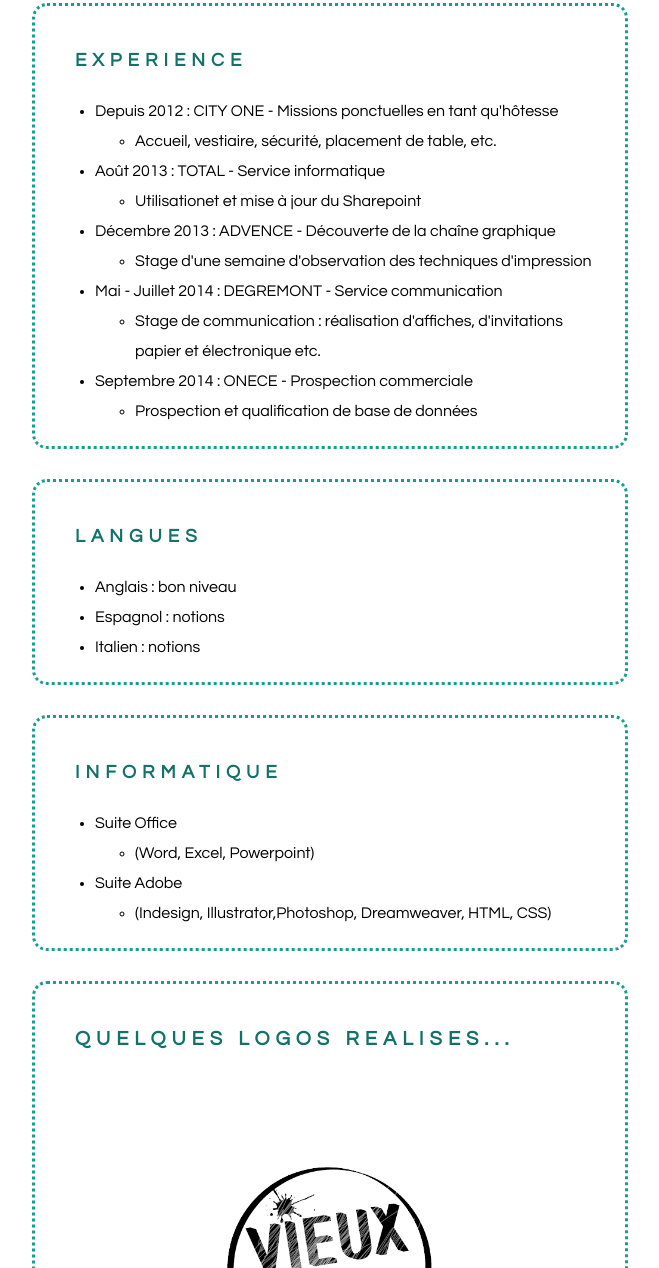
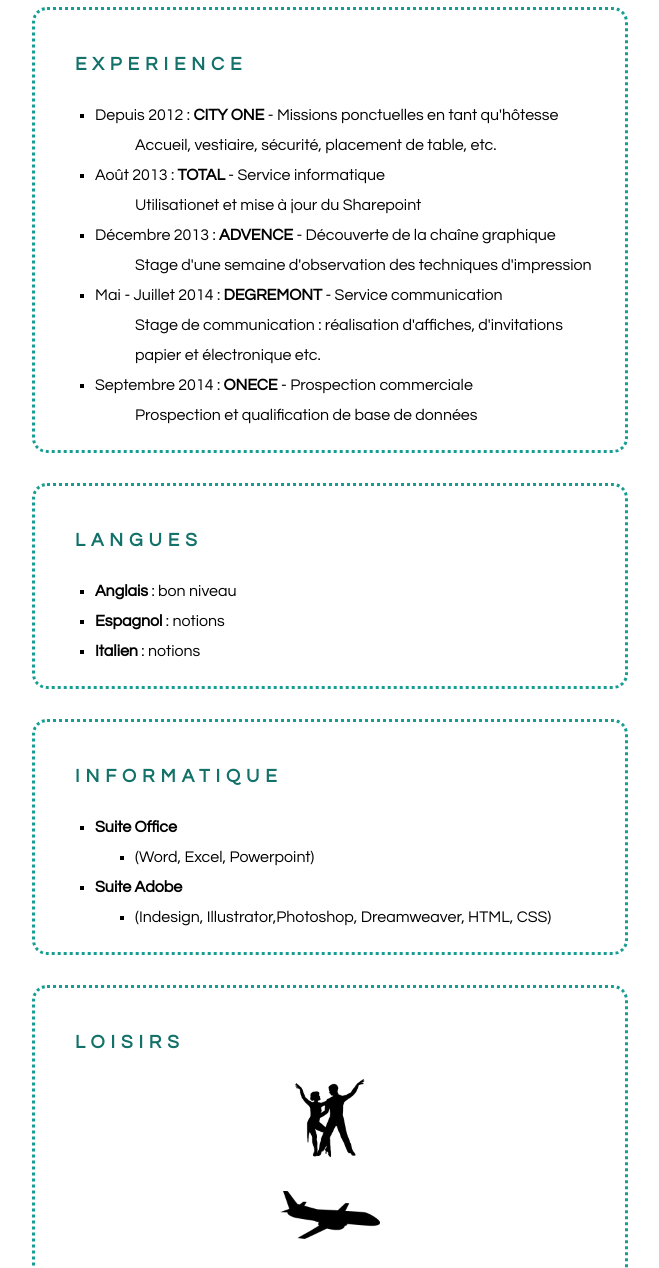
Before and after one commit to lucierousseau/projet-test-PRO2A, a plain HTML site: page parcours.html in a window 1280 px wide. Shown: the part 181-1449 px from the top of the page, without its empty margins (310-969 px from the left). Drawn offline with Linux system fonts and the light colour scheme; a web font is replaced by a local one.

Commit message:
Dernières retouches + loisirs

```diff
--- a/parcours.html
+++ b/parcours.html
@@ -4,7 +4,10 @@
     <meta charset="UTF-8">
     <title>CV - Lucie Rousseau </title>
      <link rel="stylesheet" href="style.css">
+     <link href='http://fonts.googleapis.com/css?family=Lily+Script+One' rel='stylesheet' type='text/css'>
+<link href='http://fonts.googleapis.com/css?family=Abel' rel='stylesheet' type='text/css'>
 </head>
+
 <body>
      <header>
          <nav>
@@ -22,30 +25,30 @@
     <h3> EXPERIENCE </h3>
         <ul>
 
-        <li> Depuis 2012 : CITY ONE - Missions ponctuelles en tant qu'hôtesse </li>
+        <li> Depuis 2012 : <b> CITY ONE </b> - Missions ponctuelles en tant qu'hôtesse </li>
                 <ul>
-                    <li> Accueil, vestiaire, sécurité, placement de table, etc.</li>
+                    Accueil, vestiaire, sécurité, placement de table, etc.
 
                 </ul>
-        <li> Août 2013 : TOTAL - Service informatique </li>
+        <li> Août 2013 : <b> TOTAL </b> - Service informatique </li>
                 <ul>
-                    <li>Utilisationet et mise à jour du Sharepoint </li>
+                    Utilisationet et mise à jour du Sharepoint
                 </ul>
 
-        <li> Décembre 2013 : ADVENCE - Découverte de la chaîne graphique </li>
+        <li> Décembre 2013 : <b> ADVENCE </b> - Découverte de la chaîne graphique </li>
 
                 <ul>
-                    <li> Stage d'une semaine d'observation des techniques d'impression </li>
+                     Stage d'une semaine d'observation des techniques d'impression
                 </ul>
 
-        <li> Mai - Juillet 2014 : DEGREMONT - Service communication </li>
+        <li> Mai - Juillet 2014 : <b> DEGREMONT </b> - Service communication </li>
                 <ul>
-                    <li> Stage de communication : réalisation d'affiches, d'invitations papier et électronique etc. </li>
+                    Stage de communication : réalisation d'affiches, d'invitations papier et électronique etc.
                 </ul>
 
-        <li> Septembre 2014 : ONECE - Prospection commerciale </li>
+        <li> Septembre 2014 : <b> ONECE </b> - Prospection commerciale </li>
                 <ul>
-                    <li> Prospection et qualification de base de données </li>
+                     Prospection et qualification de base de données
                 </ul>
 
         </ul>
@@ -57,9 +60,9 @@
 
     <h3> LANGUES </h3>
         <ul>
-        <li> Anglais : bon niveau </li>
-        <li> Espagnol : notions </li>
-        <li> Italien : notions </li>
+        <li> <b> Anglais </b>  : bon niveau </li>
+        <li> <b> Espagnol </b>  : notions </li>
+        <li> <b> Italien </b>  : notions </li>
 
         </ul>
 
@@ -69,12 +72,12 @@
 
     <h3> INFORMATIQUE </h3>
         <ul>
-        <li> Suite Office </li>
+        <li> <b> Suite Office </b>  </li>
                <ul>
 
                     <li>(Word, Excel, Powerpoint) </li>
                </ul>
-        <li> Suite Adobe </li>
+        <li>  <b> Suite Adobe </b>  </li>
                 <ul>
                     <li> (Indesign, Illustrator,Photoshop, Dreamweaver, HTML, CSS) </li>
 
@@ -87,8 +90,24 @@
 
 
 
+
+           <div>
+
+    <h3> LOISIRS </h3>
+       <img src="image/danse.png" alt="Image" width="80px" class="danse">
+       <img src="image/voyages.jpg" alt="Image" width="100px" class="voyages">
+       <img src="image/course.png" alt="Image" width="60px" class="course">
+
+        </div>
+
+
+
+
+
+
+
    <div>
-     <h5> QUELQUES LOGOS REALISES... </h5>
+     <h5> Quelques logos réalisés... </h5>
 
         <img src="image/vieuxpape.png" alt="Image" width="260px" class="vieuxpape">
                 <img src="image/bg.jpg" alt="Image" width="260px" class="bg">
@@ -100,19 +119,20 @@
 
 
 
+
     <footer>
         <ul>
             <li>
 
                   <a href="https://www.facebook.com/lucie.rousseau.125">
-                    <img src="image/iconfb.png" alt="Icon Facebook" width="30px">
+                    <img src="image/iconfb.png" alt="Icon Facebook" width="40px">
                 </a>
             </li>
 
             <li>
 
                 <a href="http://instagram.com/luciersu">
-                    <img src="image/iconinsta.png" alt="Icon Insta" width="30px">
+                    <img src="image/iconinsta.png" alt="Icon Insta" width="40px">
                 </a>
             </li>
         </ul>
--- a/style.css
+++ b/style.css
@@ -36,7 +36,7 @@ margin-top: 7px;
     width:300px;
     height:300px;
     margin-bottom: 60px;
-    margin-top: 30px;
+    margin-top: 20px;
     border-radius: 50%;
 
 }
@@ -133,7 +133,7 @@ footer li{
 
 
 h5 {
-      max-width: 550px;
+    max-width: 550px;
     margin:auto;
     margin-top:10px;
     padding:20px;
@@ -143,6 +143,14 @@ h5 {
     color: #127169;
     font-family: "Century Gothic";
     font-size: 20px;
+}
+
+
+
+
+li{
+
+    list-style: square;
 }
 
 
```
Also changed, not shown: contact.html (+4 -2 lines), index.html (+2 -2 lines), image/course.png (added), image/danse.png (added), image/voyages.jpg (added).
